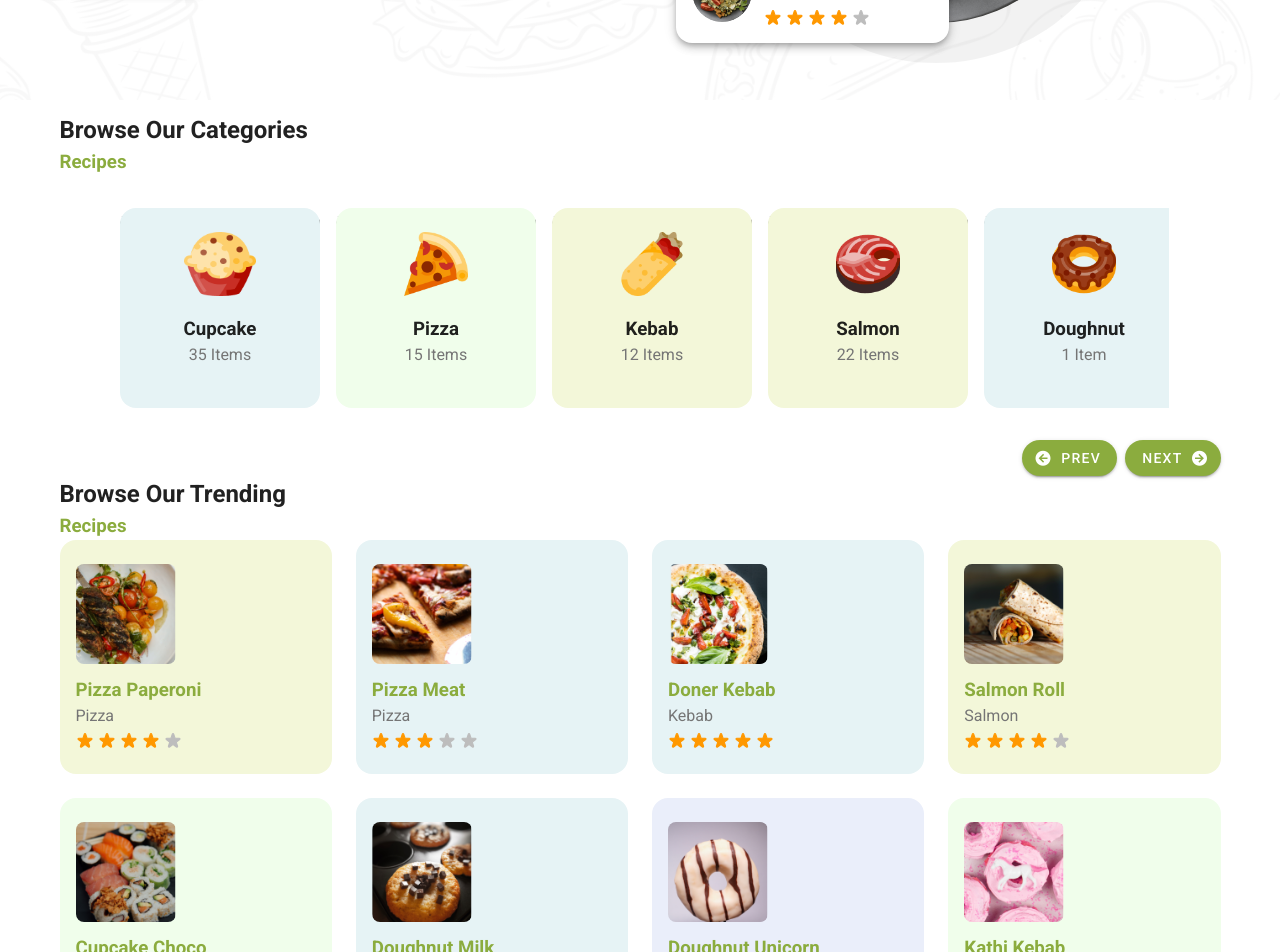
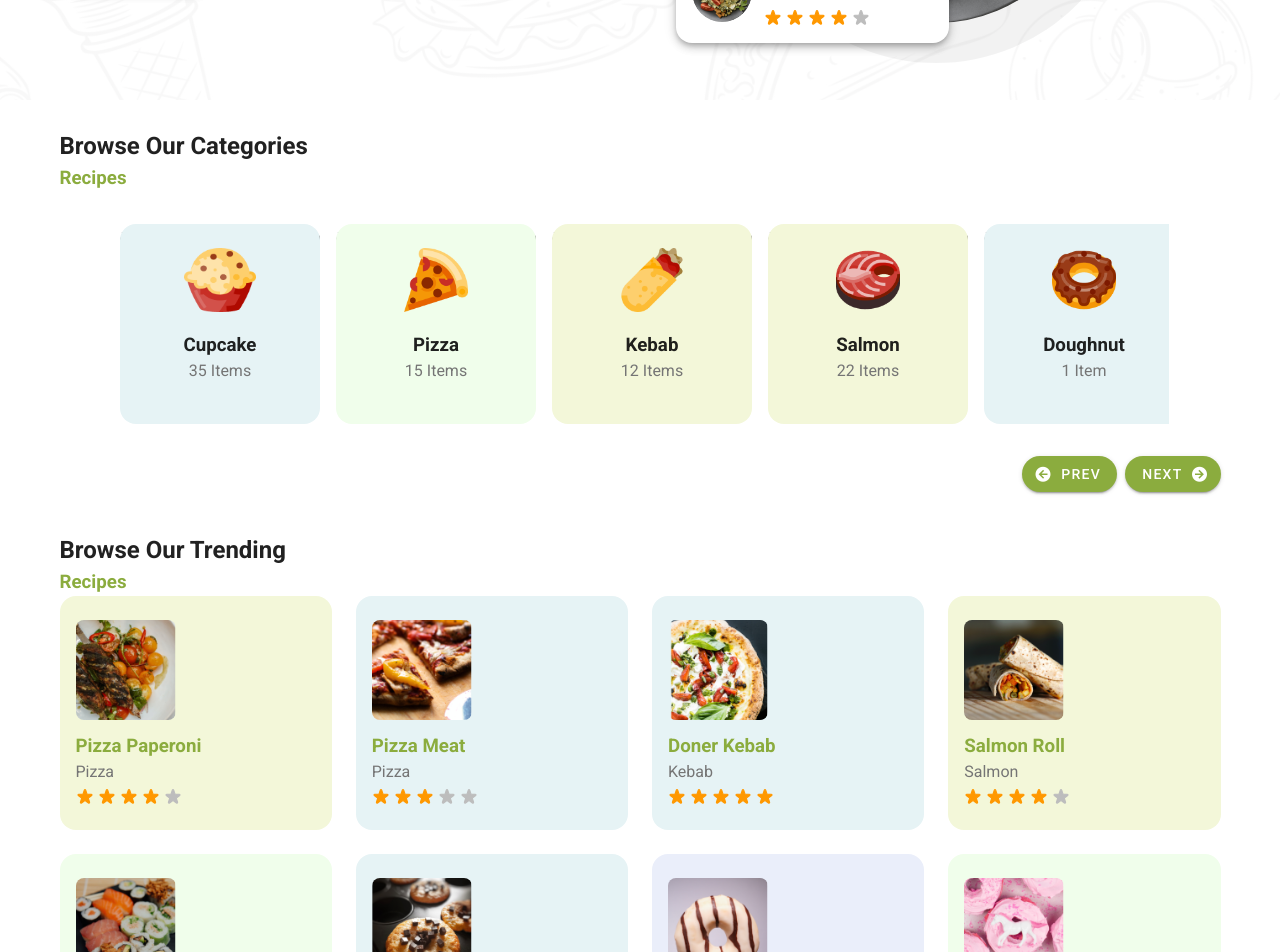
Before and after one commit to luthfimasruri/elemes_id, a Nuxt app: page / in a window 1280 px wide. Shown: the part 440-1392 px from the top of the page. Built offline with nearby package versions, Linux system fonts and the light colour scheme.

Commit message:
style: :art: polish home style

```diff
--- a/pages/index.vue
+++ b/pages/index.vue
@@ -9,8 +9,8 @@
       <Hero />
     </v-img>
     <v-container>
-      <Categories />
-      <Recipes />
+      <Categories class="mt-4" />
+      <Recipes class="mt-10" />
     </v-container>
   </div>
 </template>
```
Also changed, not shown: assets/css/variables.scss (+4 -3 lines).
